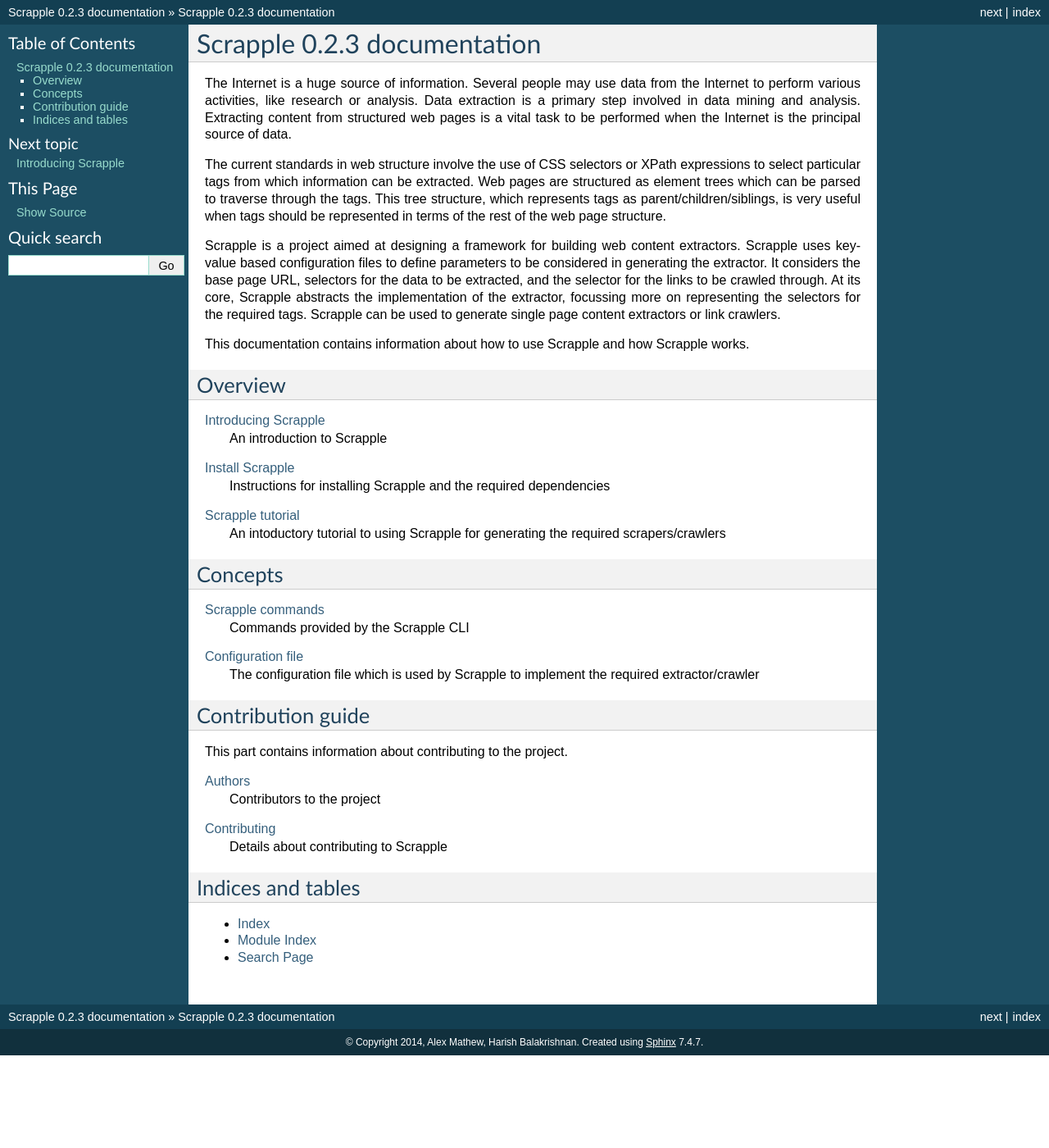
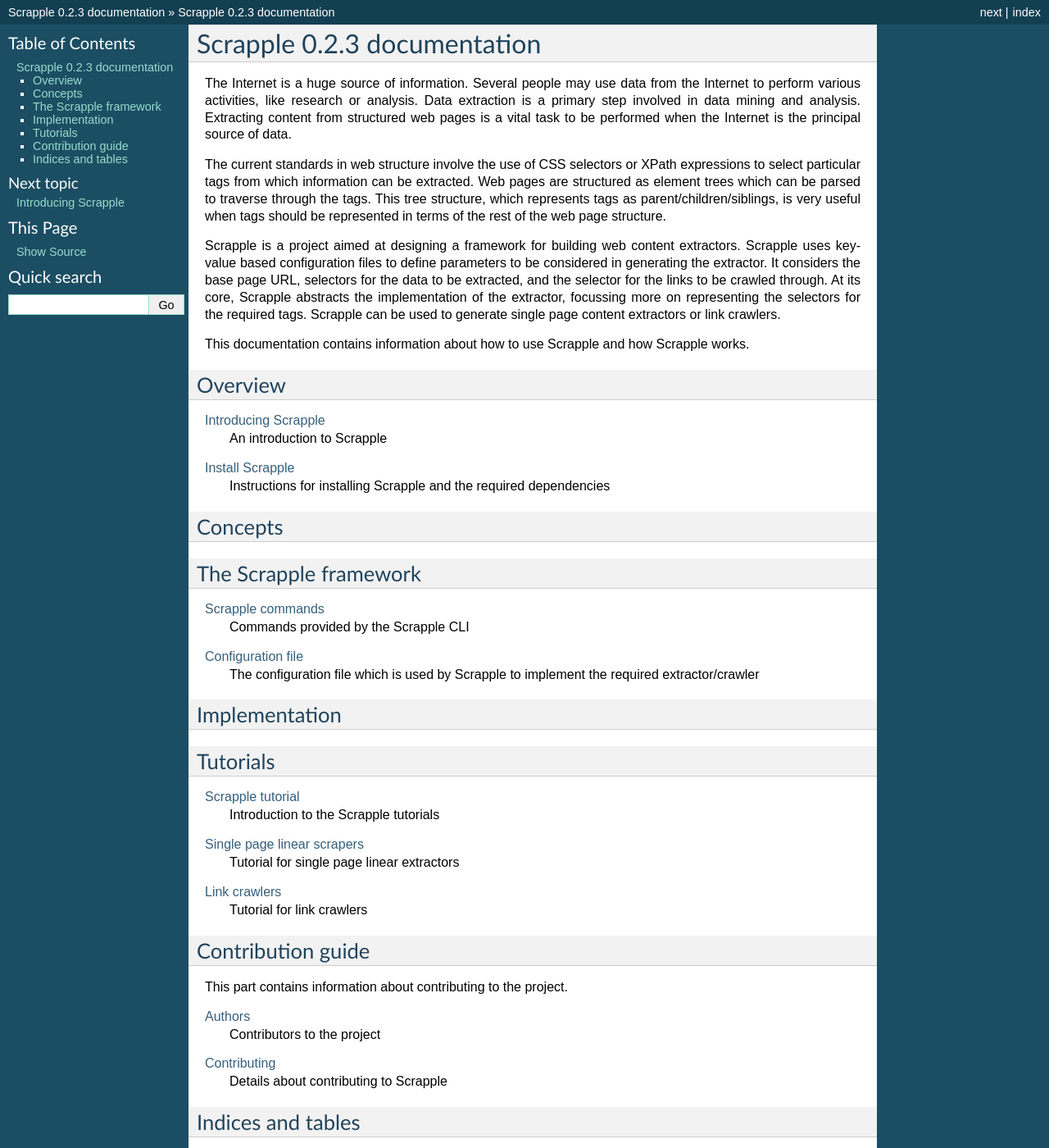
Before and after one commit to AlexMathew/scrapple, a Sphinx documentation site: the page built from docs/index.rst, in a window 1280 px wide and 1400 px high. Shown: the whole window at 82% size. Built offline with Sphinx 7.4.7, drawn with Linux system fonts in a browser that asks for light colours.

Commit message:
Set up new docs format

```diff
--- a/docs/index.rst
+++ b/docs/index.rst
@@ -33,26 +31,66 @@
 :doc:`intro/install`
     Instructions for installing Scrapple and the required dependencies
 
-:doc:`intro/tutorial`
-    An intoductory tutorial to using Scrapple for generating the required scrapers/crawlers
-
-.. _section-basics:
+.. _section-concepts:
 
 Concepts
 ========
 
 .. toctree::
+   :maxdepth: 3
    :hidden:
 
-   topics/commands
-   topics/config
 
-:doc:`topics/commands`
+
+.. _section-framework:
+
+The Scrapple framework
+======================
+
+.. toctree::
+   :maxdepth: 3
+   :hidden:
+
+   framework/commands
+   framework/config
+
+:doc:`framework/commands`
     Commands provided by the Scrapple CLI
 
-:doc:`topics/config`
+:doc:`framework/config`
     The configuration file which is used by Scrapple to implement the required extractor/crawler
 
+.. _section-implementation:
+
+Implementation
+==============
+
+.. toctree::
+   :maxdepth: 3
+   :hidden:
+
+
+.. _section-tutorials:
+
+Tutorials
+=========
+
+.. toctree::
+   :maxdepth: 3
+   :hidden:
+
+   intro/tutorial
+   intro/tutorials/single_linear
+   intro/tutorials/link_crawler
+
+:doc:`intro/tutorial`
+    Introduction to the Scrapple tutorials
+
+:doc:`intro/tutorials/single_linear`
+    Tutorial for single page linear extractors
+
+:doc:`intro/tutorials/link_crawler`
+    Tutorial for link crawlers
 
 Contribution guide
 ==================
--- a/docs/intro/tutorial.rst
+++ b/docs/intro/tutorial.rst
@@ -4,7 +4,7 @@
 Scrapple tutorial
 =================
 
-In this section, we'll cover some basic tutorials for using Scrapple. We'll cover three basic types of tools you can build with Scrapple.
+In this section, we'll cover some basic tutorials for using Scrapple. We'll cover two basic types of tools you can build with Scrapple.
 
 - Single page linear scrapers
 - Link crawlers
```
Also changed, not shown: other parts of docs/index.rst (+2 -3 lines), docs/framework/commands.rst (renamed from docs/topics/commands.rst), docs/framework/config.rst (renamed from docs/topics/config.rst).
